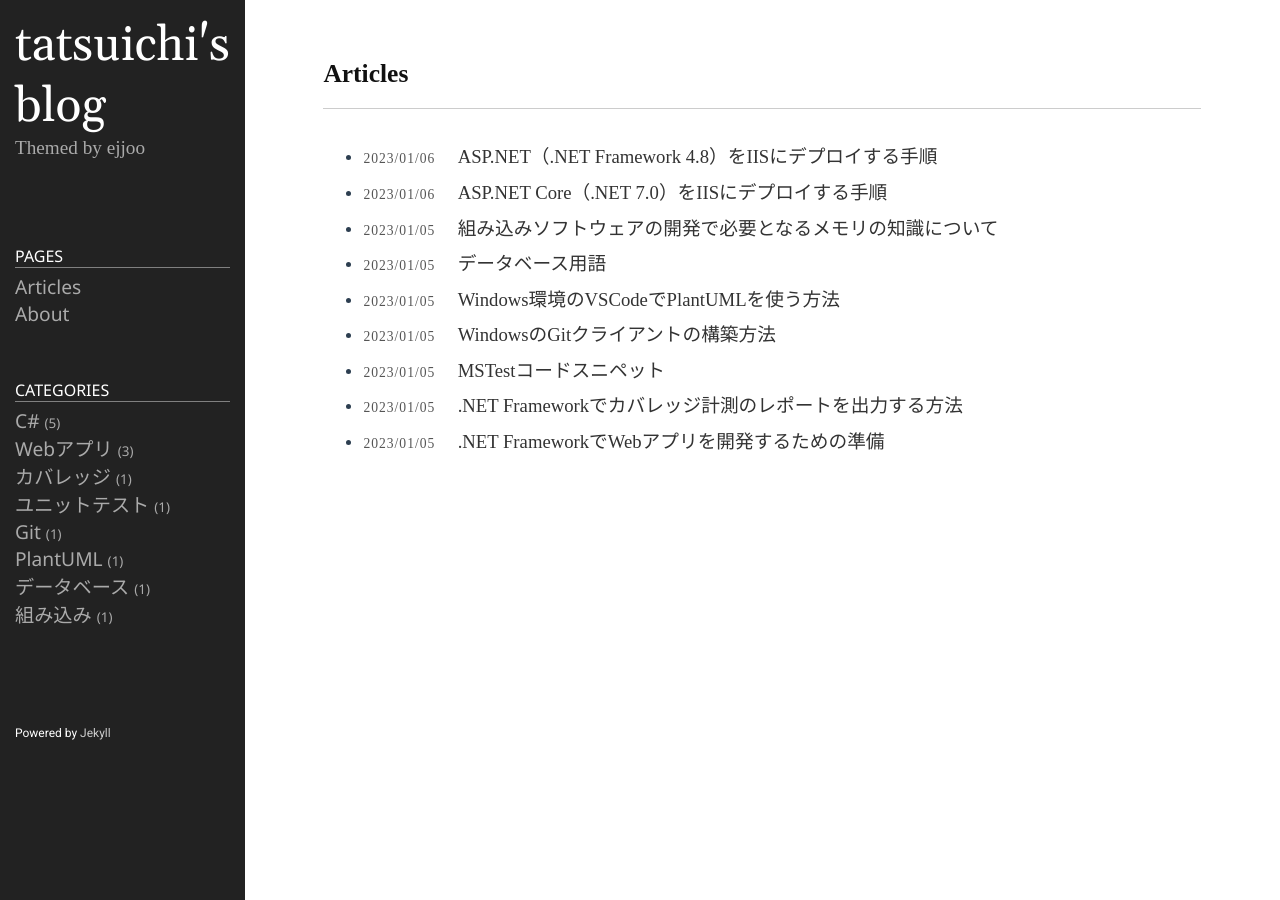
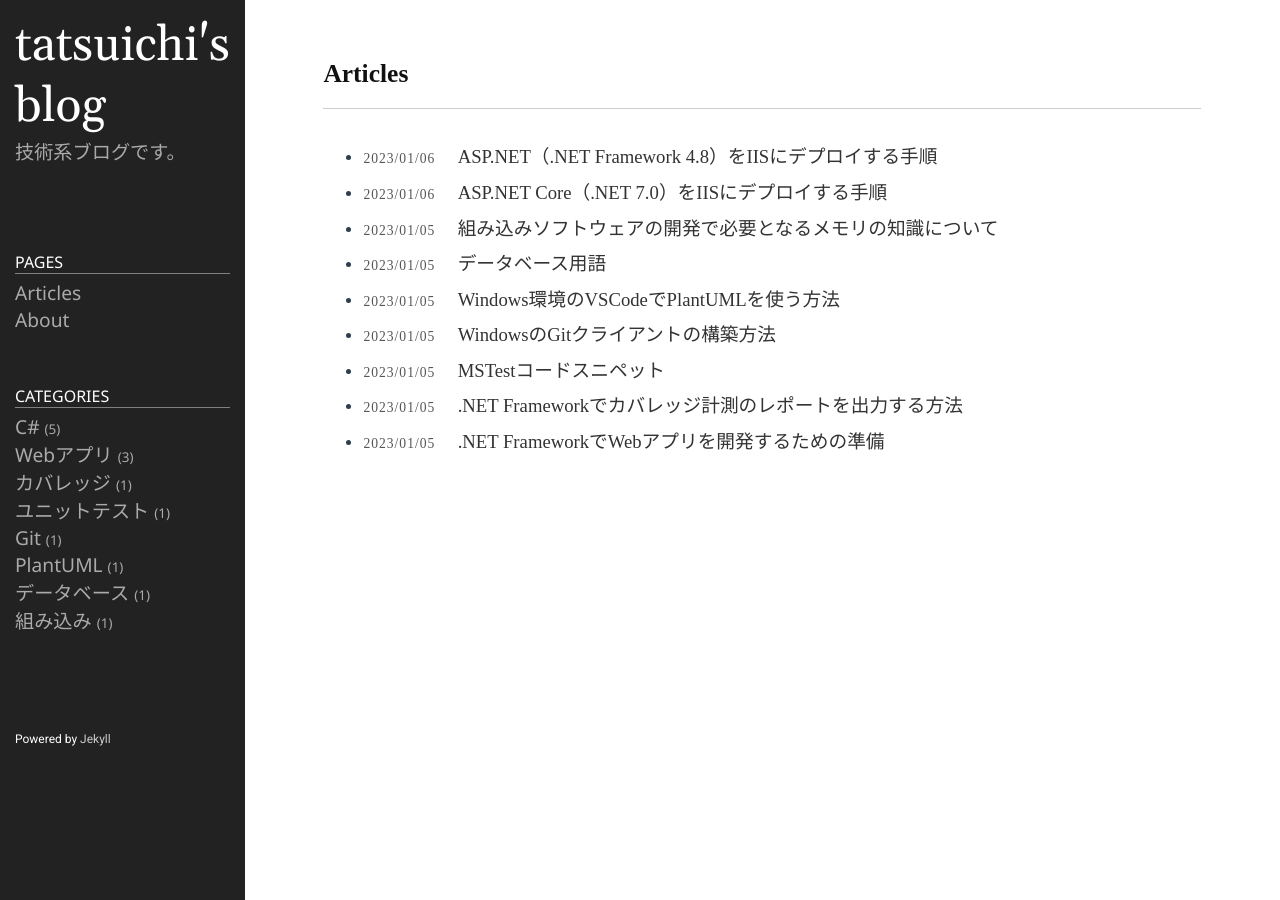
Before and after one commit to tatsuichi/blog, a Jekyll site: the page built from index.md, in a window 1280 px wide. Built offline with Jekyll 4.4.1, drawn with Linux system fonts in a browser that asks for light colours.

Commit message:
エラーとなるcssのパスを修正

```diff
--- a/_config.yml
+++ b/_config.yml
@@ -20,8 +20,8 @@
 
 title: tatsuichi's blog
 email: tatsuri1984@gmail.com
-description: >- # this means to ignore newlines until "baseurl:"
-  Themed by ejjoo
+description: "技術系ブログです。"
+
 baseurl: "/blog" # the subpath of your site, e.g. /blog
 url: "https://tatsuichi.github.io" # the base hostname & protocol for your site, e.g. http://example.com
 github_username: tatsuichi
--- a/_includes/default.html
+++ b/_includes/default.html
@@ -1,7 +1,7 @@
 <!DOCTYPE html>
 <html lang="{{ page.lang | default: site.lang | default: "en" }}">
   {%- include head.html -%}
-  <style>@import url({{ relative_url }}/public/css/syntax/{{ site.highlighter-theme }}.css);</style>
+  <style>@import url(/blog/public/css/syntax/{{ site.highlighter-theme }}.css);</style>
   <title>{{ site.title }}</title>
   <!-- <link href="/public/css/bootstrap.min.css" rel="stylesheet"> -->
 
```
